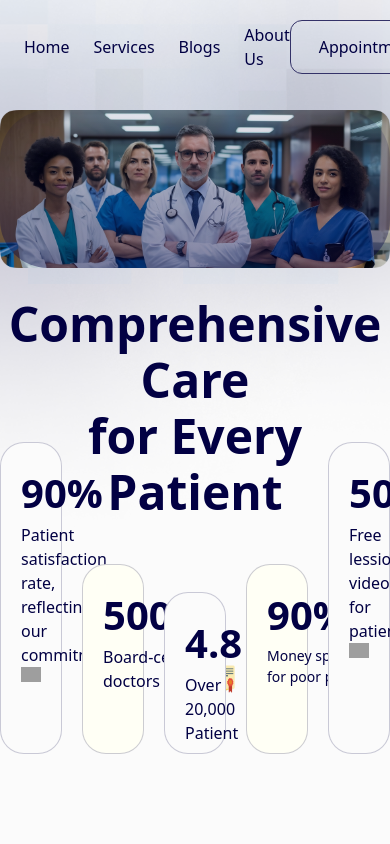
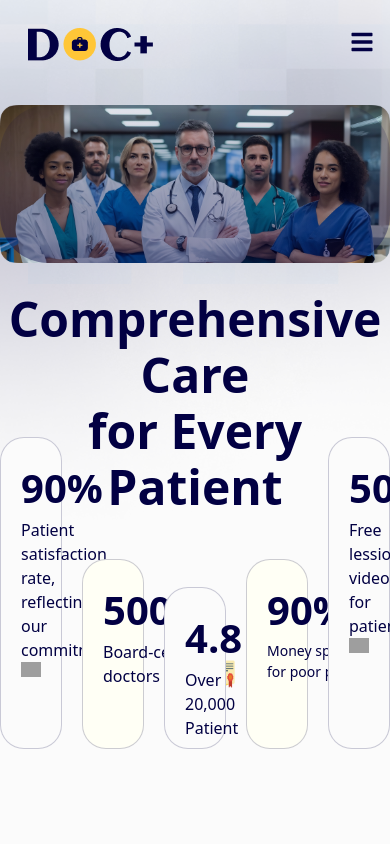
Before and after one commit to rznayeem/codelabs-task-nayeem, a React (Vite) app: page / in a window 390 px wide. Shown: the top 844 px of the page. Built offline with nearby package versions, Linux system fonts and the light colour scheme; grey boxes are pictures that could not be loaded.

Commit message:
responsive navbar

```diff
--- a/package.json
+++ b/package.json
@@ -11,7 +11,8 @@
   },
   "dependencies": {
     "react": "^18.3.1",
-    "react-dom": "^18.3.1"
+    "react-dom": "^18.3.1",
+    "react-icons": "^5.2.1"
   },
   "devDependencies": {
     "@types/react": "^18.3.3",
--- a/src/Home/Home.jsx
+++ b/src/Home/Home.jsx
@@ -15,7 +15,7 @@ const Home = () => {
   return (
     <div className="bg-[#FBFBFB] text-[#020043] font-inter overflow-hidden">
       <div className="relative">
-        <div className="relative z-20">
+        <div className="relative z-30">
           <Nav></Nav>
         </div>
         <div className="relative z-20">
--- a/src/components/Nav/Nav.jsx
+++ b/src/components/Nav/Nav.jsx
@@ -1,21 +1,48 @@
+import { useState } from 'react';
+import { FaBars, FaTimes } from 'react-icons/fa';
 import logo from '../../assets/media/logo dark.png';
 import arrow from '../../assets/media/Arrow 1.png';
 
 const Nav = () => {
+  const [isMenuOpen, setIsMenuOpen] = useState(false);
+
+  const toggleMenu = () => {
+    setIsMenuOpen(!isMenuOpen);
+  };
+
   return (
-    <nav className="max-w-[1160px] mx-auto flex items-center justify-between py-5">
+    <nav className="max-w-[1160px] mx-auto flex items-center justify-between py-5 px-4 md:px-0">
       <div className="scale-100 rounded-2xl px-3 py-2 text-xl font-semibold transition-all duration-200 hover:scale-110">
-        <img src={logo} alt="" />
+        <img src={logo} alt="Logo" />
       </div>
-      <ul className="flex items-center justify-between gap-6">
-        <li className="cursor-pointer">Home</li>
-        <li className="cursor-pointer">Services</li>
-        <li className="cursor-pointer">Blogs</li>
-        <li className="cursor-pointer">About Us</li>
+      <div className="lg:hidden">
+        <button onClick={toggleMenu} className="focus:outline-none">
+          {isMenuOpen ? <FaTimes size={24} /> : <FaBars size={24} />}
+        </button>
+      </div>
+      <ul
+        className={`lg:flex items-center gap-6 ${
+          isMenuOpen
+            ? 'absolute flex-col top-16 right-5 bg-[#343268] text-white z-50 gap-3 p-7 rounded-xl transition-all space-y-3'
+            : 'hidden'
+        }`}
+      >
+        <li className="cursor-pointer" onClick={() => setIsMenuOpen(false)}>
+          Home
+        </li>
+        <li className="cursor-pointer" onClick={() => setIsMenuOpen(false)}>
+          Services
+        </li>
+        <li className="cursor-pointer" onClick={() => setIsMenuOpen(false)}>
+          Blogs
+        </li>
+        <li className="cursor-pointer" onClick={() => setIsMenuOpen(false)}>
+          About Us
+        </li>
       </ul>
-      <div>
+      <div className="hidden lg:flex">
         <button className="flex items-center gap-2 font-medium rounded-xl border py-[14px] px-7 border-[#343268]">
-          Appointment <img src={arrow} alt="" />
+          Appointment <img src={arrow} alt="Arrow" />
         </button>
       </div>
     </nav>
```
Also changed, not shown: 1 other file (tests, documents, lock files or other folders).
